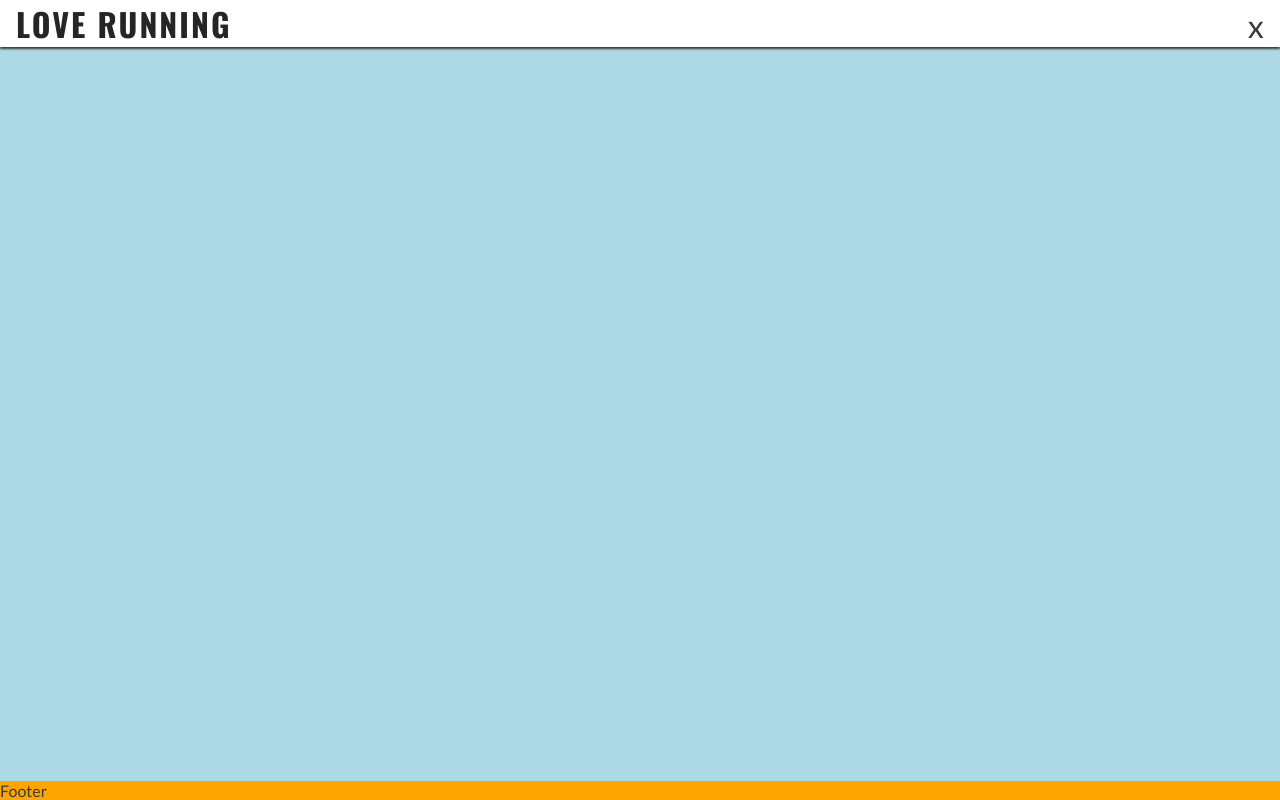
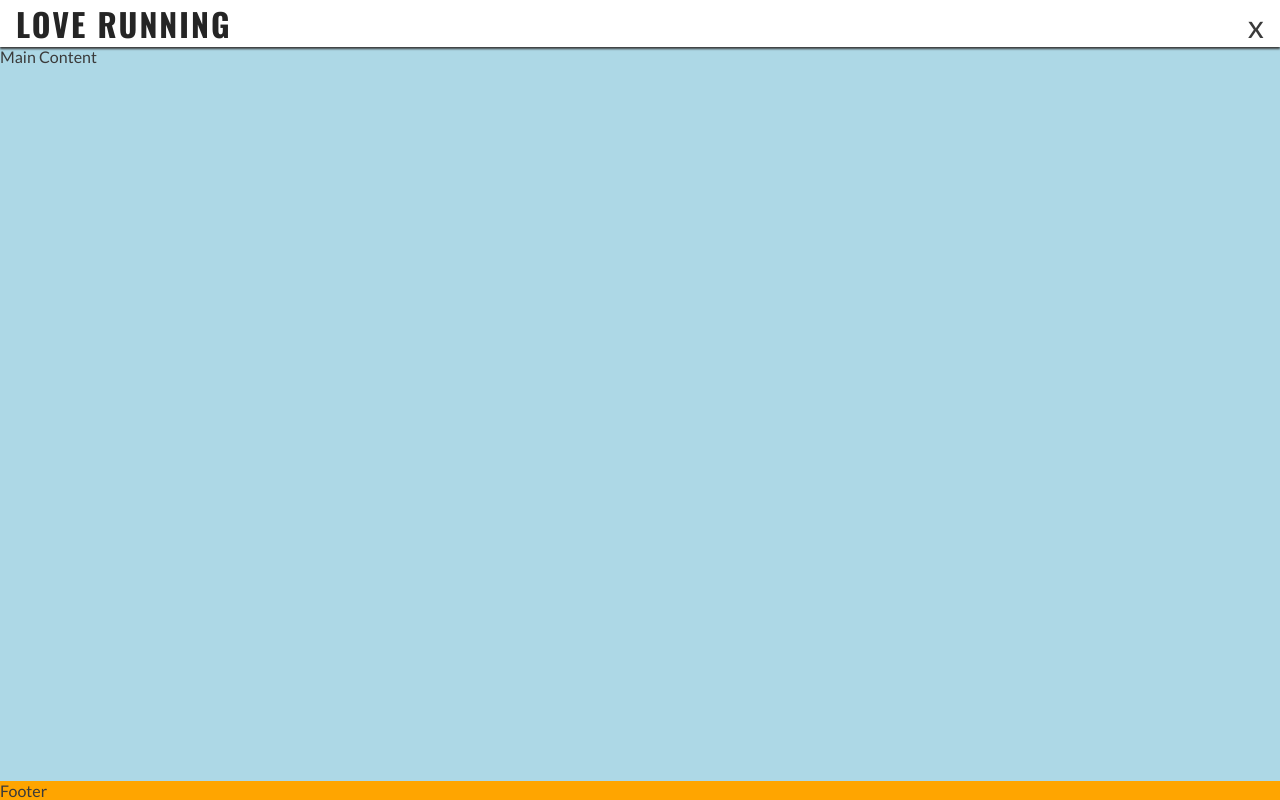
Before and after one commit to Leo-gwe/love-running, a plain HTML site: page index.html in a window 1280 px wide. Drawn offline with nearby package versions, Linux system fonts and the light colour scheme.

Commit message:
Add margin top to main element so it appears under fixed header

```diff
--- a/assets/css/style.css
+++ b/assets/css/style.css
@@ -92,6 +92,8 @@ main {
     background-color: lightblue;
     /*Make main element take up any surplus space to push footer down with flex*/
     flex: 1 0 auto;
+    /*main content not covered by navbar*/
+    margin-top: 47px;
 }
 
 /*footer*/
```
